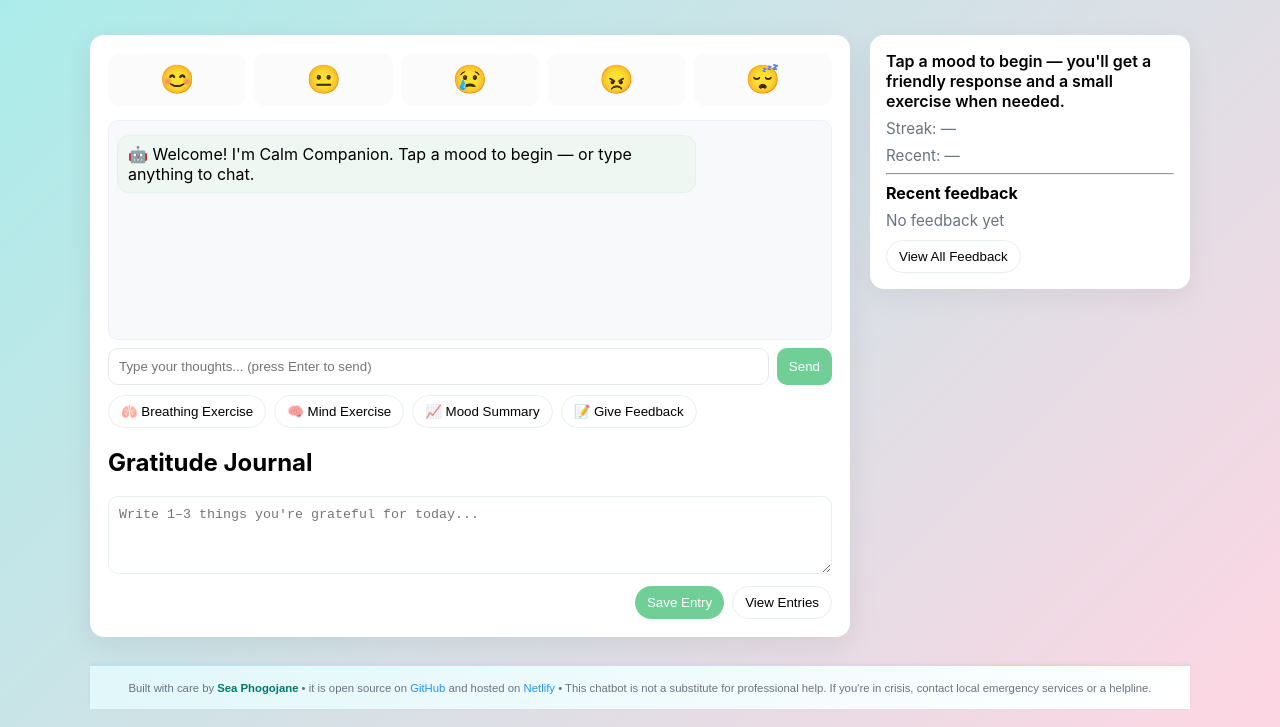
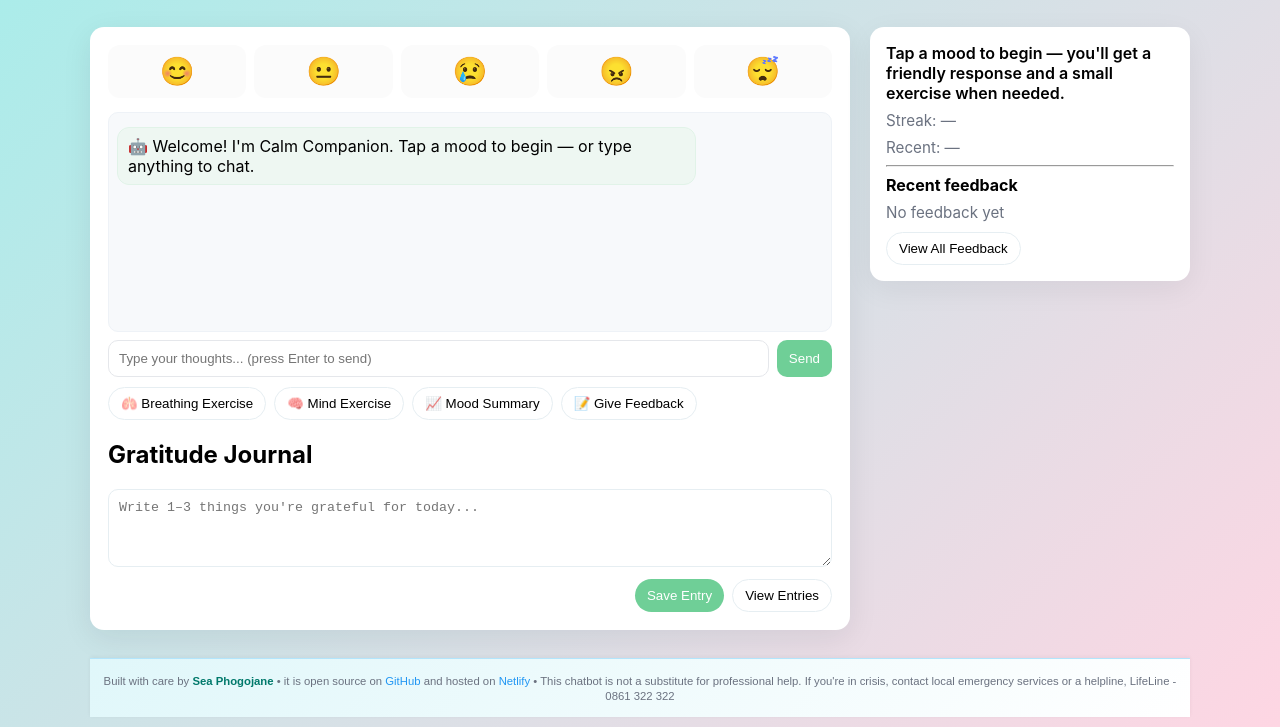
Before and after one commit to Creativehubcenter/PLP-Cohort-Final-Project-, a plain HTML site: page index.html in a window 1280 px wide. Shown: the part 73-800 px from the top of the page. Drawn offline with Linux system fonts and the light colour scheme.

Commit message:
Update index.html

```diff
--- a/index.html
+++ b/index.html
@@ -69,7 +69,7 @@
       <small>Built with care by <strong>Sea Phogojane</strong> • it is open source on
       <a href="https://github.com/Creativehubcenter/PLP-Cohort-Final-Project-.git" target="_blank">GitHub</a>
       and hosted on
-      <a href="https://mental-health-check-inn.netlify.app/" target="_blank">Netlify</a> • This chatbot is not a substitute for professional help. If you're in crisis, contact local emergency services or a helpline.</small>
+      <a href="https://mental-health-check-inn.netlify.app/" target="_blank">Netlify</a> • This chatbot is not a substitute for professional help. If you're in crisis, contact local emergency services or a helpline, LifeLine - 0861 322 322</small>
     </footer>
   </div>
 
```
